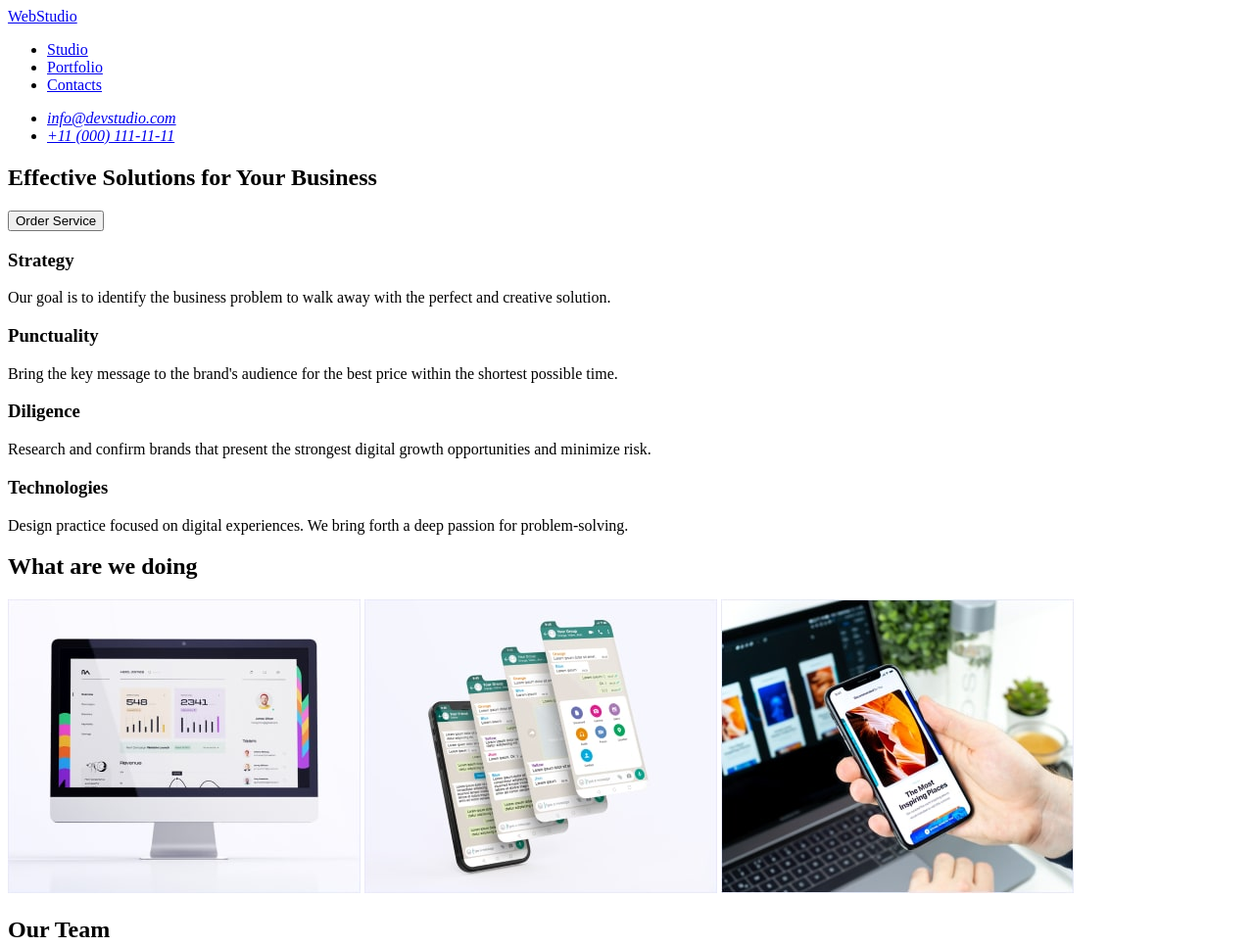
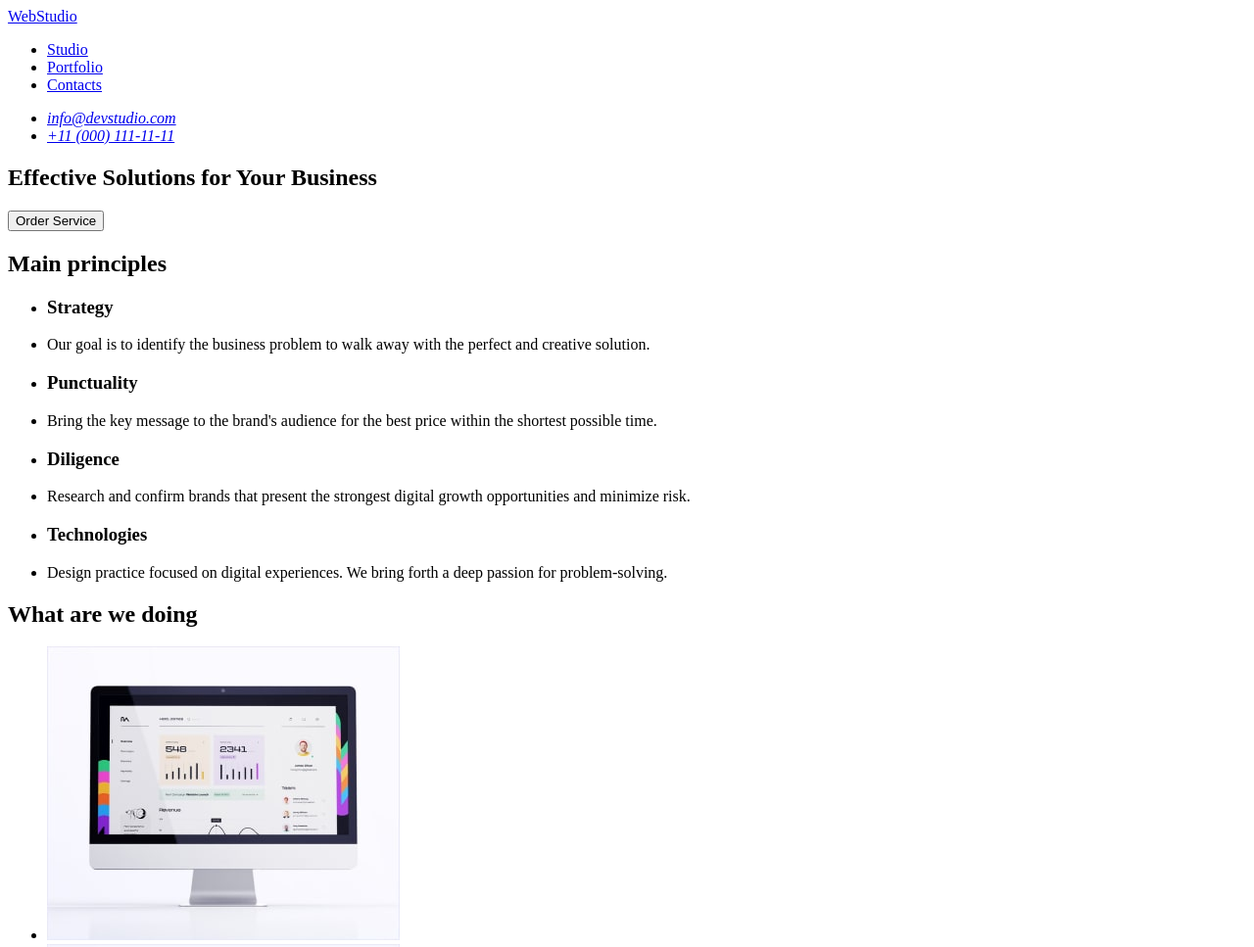
Before and after one commit to Variundel/goit-markup-hw-01, a plain HTML site: page index.html in a window 1280 px wide. Shown: the top 967 px of the page at 98% size. Drawn offline with Linux system fonts and the light colour scheme.

Commit message:
udate index.html

```diff
--- a/index.html
+++ b/index.html
@@ -7,8 +7,8 @@
 </head>
 <body>
     <header>
-<a href="./index.html">WebStudio </a>
 <nav>
+    <a href="./index.html">WebStudio </a>
     <ul>
         <li><a href="/"> Studio</a></li>
         <li><a href="/"> Portfolio</a></li>
@@ -26,44 +26,49 @@
         <section>
            <h1>Effective Solutions
             for Your Business</h1>
-            <input type="button" value="Order Service">
+            <button type="button">Order Service</button>
         </section>
 <section>
-    <h3>Strategy</h3>
-    <p>Our goal is to identify the business problem to walk away with the perfect and creative solution.</p>
-    <h3>Punctuality</h3>
-    <p>Bring the key message to the brand's audience for the best price within the shortest possible time.</p>
-    <h3>Diligence</h3>
-    <p>Research and confirm brands that present the strongest digital growth opportunities and minimize risk.</p>
-    <h3>Technologies</h3>
-    <p>Design practice focused on digital experiences. We bring forth a deep passion for problem-solving.</p>
+    <h2>Main principles</h2>
+    <ul>
+    <li><h3>Strategy</h3></li>
+    <li><p>Our goal is to identify the business problem to walk away with the perfect and creative solution.</p></li>
+    <li><h3>Punctuality</h3></li>
+    <li><p>Bring the key message to the brand's audience for the best price within the shortest possible time.</p></li>
+    <li><h3>Diligence</h3></li>
+    <li><p>Research and confirm brands that present the strongest digital growth opportunities and minimize risk.</p></li>
+    <li><h3>Technologies</h3></li>
+    <li><p>Design practice focused on digital experiences. We bring forth a deep passion for problem-solving.</p></li>
+    </ul>
 </section>
 <section>
 <h2>What are we doing</h2>
-<img src="/images/computer.jpg" alt="computer" width="360" height="300">
-<img src="/images/telephones.jpg" alt="telephones" width="360" height="300">
-<img src="/images/comp-tel.jpg" alt="computer and telephone" width="360" height="300">
+<ul>
+<li><img src="./images/computer.jpg" alt="computer" width="360" height="300"></li>
+<li><img src="./images/telephones.jpg" alt="telephones" width="360" height="300"></li>
+<li><img src="./images/comp-tel.jpg" alt="computer and telephone" width="360" height="300"></li>
+</ul>
 </section>
 <section>
     <h2>Our Team</h2>
     <ul>
         <li>
-            <img src="/images/Mark.jpg" alt="Mark Guerrero" width="264" height="260">
+            <img src="./images/Mark.jpg" alt="Mark Guerrero" width="264" height="260">
             <h3>Mark Guerrero</h3>
             <p>Product Designer</p>
         </li>
         <li>
-            <img src="/images/Tom.jpg" alt="Tom Ford" width="264" height="260">
+            <img src="./images/Tom.jpg" alt="Tom Ford" width="264" height="260">
             <h3>Tom Ford</h3>
             <p>Frontend Developer</p>
         </li>
         <li>
-            <img src="/images/Camila.jpg" alt="Camila Garcia" width="264" height="260">
+            <img src="./images/Camila.jpg" alt="Camila Garcia" width="264" height="260">
             <h3>Camila Garcia</h3>
             <p>Marketing</p>
         </li>
         <li>
-            <img src="/images/Daniel.jpg" alt="Daniel Wilson" width="264" height="260">
+            <img src="./images/Daniel.jpg" alt="Daniel Wilson" width="264" height="260">
             <h3>Daniel Wilson</h3>
             <p>UI Designer</p>
         </li>
```
